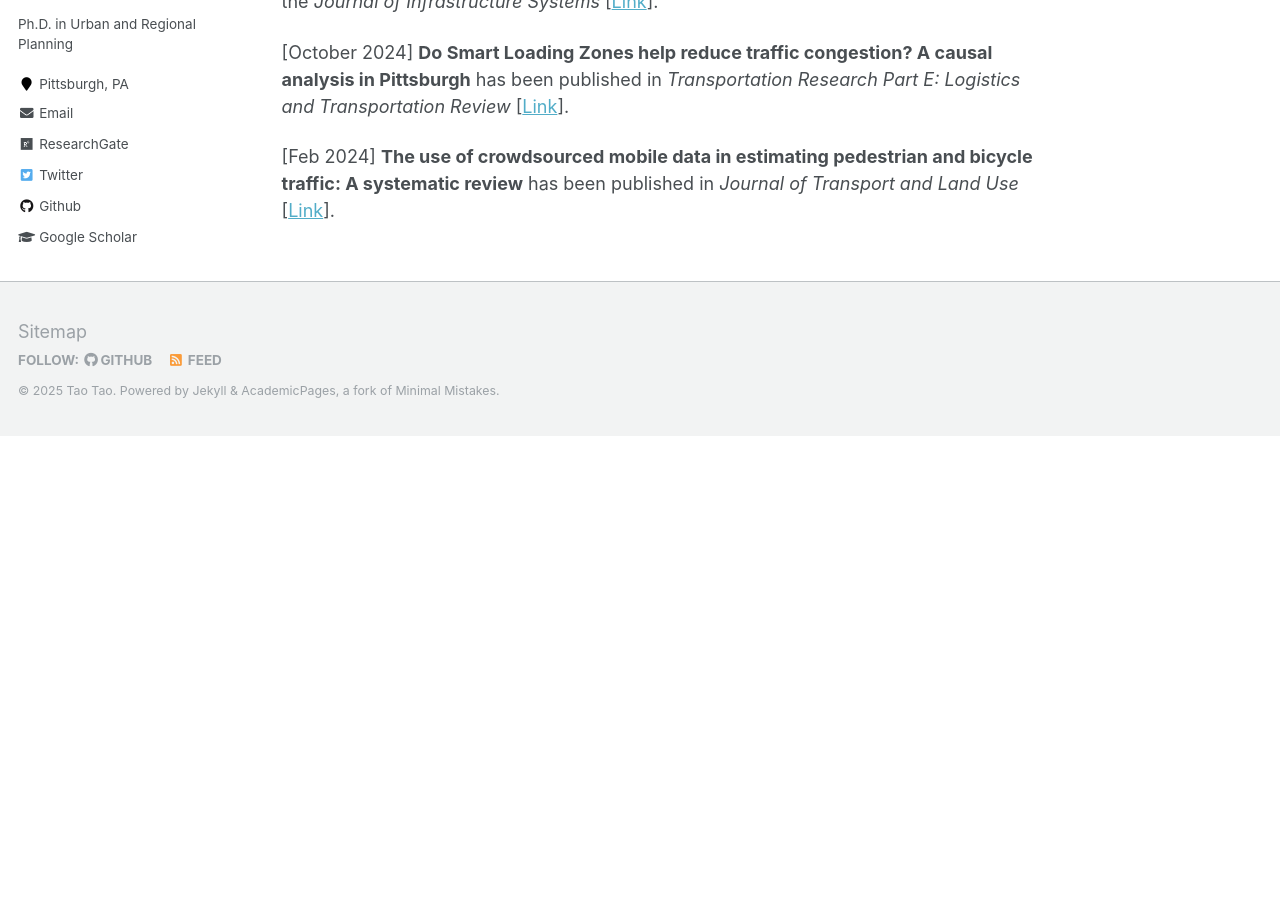
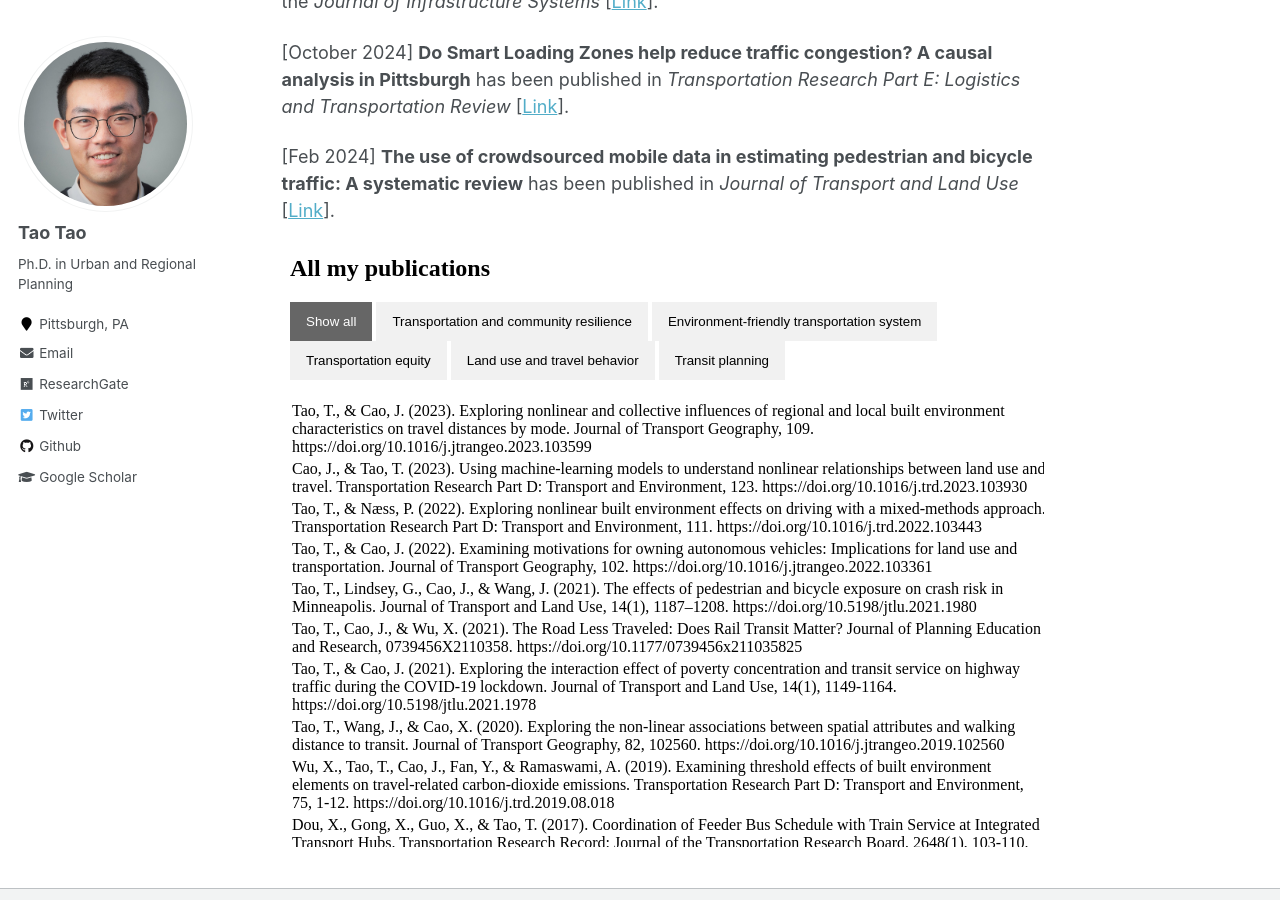
Before and after one commit to vtao1989/blog, a Jekyll site: the page built from _pages/about.md, in a window 1280 px wide and 900 px high, scrolled down 794 px. Built offline with Jekyll 4.4.1, drawn with Linux system fonts in a browser that asks for light colours; before the commit the page ends 1230 px from its top, so only the background shows below that.

Commit message:
Add iframe for publication list in about page

```diff
--- a/_pages/about.md
+++ b/_pages/about.md
@@ -19,3 +19,5 @@ Tao received a Ph.D. in Urban and Regional Planning from [University of Minnesot
 [October 2024] **Do Smart Loading Zones help reduce traffic congestion? A causal analysis in Pittsburgh** has been published in *Transportation Research Part E: Logistics and Transportation Review* [[Link](https://doi.org/10.1016/j.tra.2023.103924)].
 
 [Feb 2024] **The use of crowdsourced mobile data in estimating pedestrian and bicycle traffic: A systematic review** has been published in *Journal of Transport and Land Use* [[Link](https://doi.org/10.1016/j.tre.2024.103796)].
+
+<iframe src='../files/publist.html' width="100%" height="600px" frameborder="0"></iframe>
```
Also changed, not shown: 1 other file.
